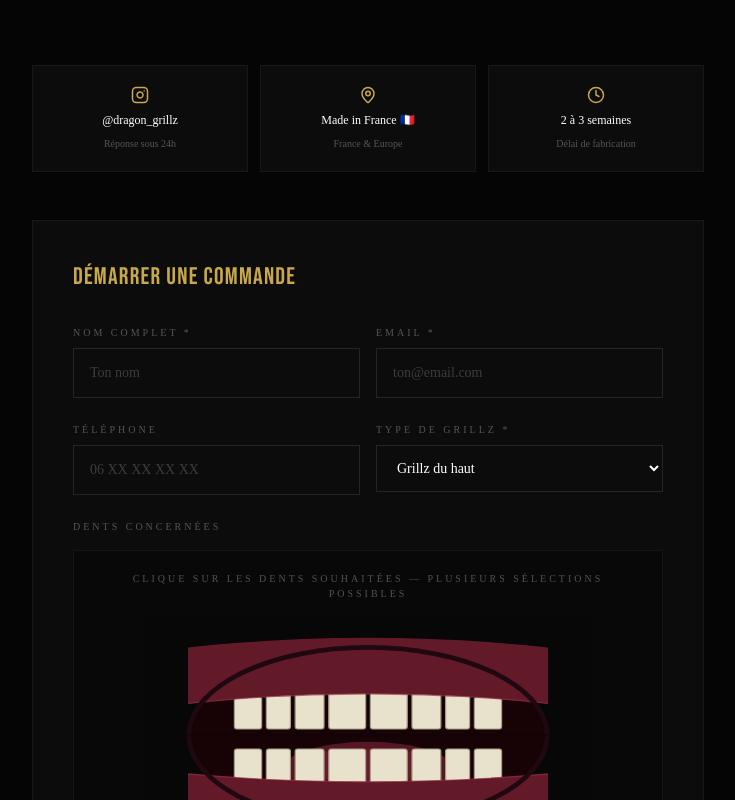
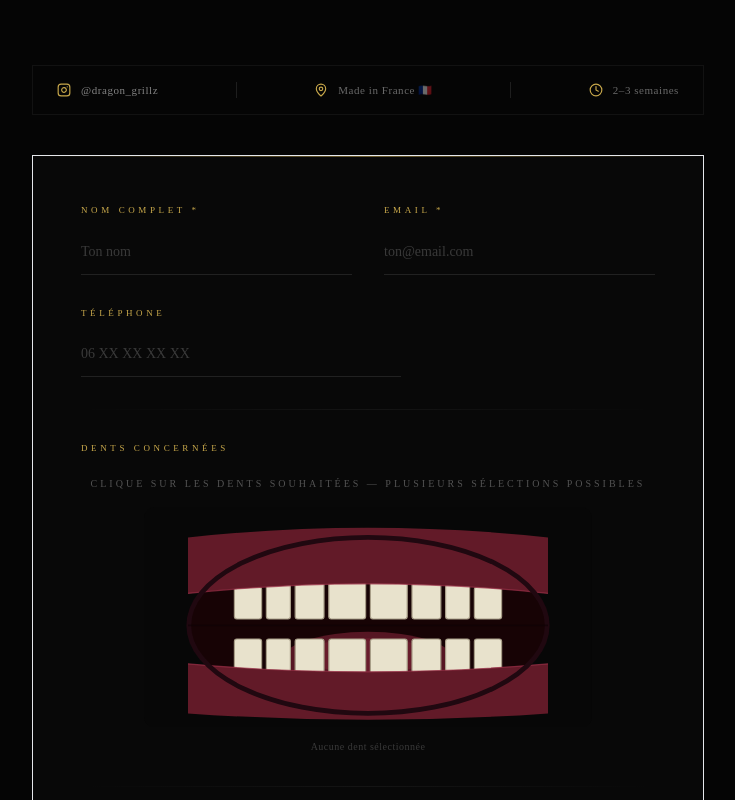
Before and after one commit to DVL15/dragon-grillz, a Next.js app: page /contact in a window 1280 px wide. Shown: the part 320-1120 px from the top of the page, without its empty margins (272-1007 px from the left). Built offline with nearby package versions, Linux system fonts and the light colour scheme.

Commit message:
tooth selector + scroll particles + form redesign

```diff
--- a/app/api/contact/route.ts
+++ b/app/api/contact/route.ts
@@ -6,7 +6,7 @@ const resend = new Resend(process.env.RESEND_API_KEY)
 export async function POST(request: Request) {
   try {
     const body = await request.json()
-    const { name, email, phone, type, description, teeth } = body
+    const { name, email, phone, description, teeth } = body
 
     if (!name || !email || !description) {
       return NextResponse.json({ error: 'Champs manquants' }, { status: 400 })
@@ -32,10 +32,6 @@ export async function POST(request: Request) {
             <tr style="border-bottom: 1px solid #222;">
               <td style="padding: 12px 0; color: #888;">Téléphone</td>
               <td style="padding: 12px 0; color: #fff;">${phone || 'Non renseigné'}</td>
-            </tr>
-            <tr style="border-bottom: 1px solid #222;">
-              <td style="padding: 12px 0; color: #888;">Type de Grillz</td>
-              <td style="padding: 12px 0; color: #fff;">${type}</td>
             </tr>
             <tr style="border-bottom: 1px solid #222;">
               <td style="padding: 12px 0; color: #888; vertical-align: top;">Dents choisies</td>
--- a/app/contact/page.tsx
+++ b/app/contact/page.tsx
@@ -9,41 +9,30 @@ type Status = 'idle' | 'loading' | 'success' | 'error'
 
 export default function ContactPage() {
   const [status, setStatus] = useState<Status>('idle')
-  const [form, setForm] = useState({
-    name: '',
-    email: '',
-    phone: '',
-    type: 'Haut',
-    description: '',
-  })
+  const [form, setForm] = useState({ name: '', email: '', phone: '', description: '' })
   const [selectedTeeth, setSelectedTeeth] = useState<string[]>([])
 
-  const toggleTooth = (id: string) => {
+  const toggleTooth = (id: string) =>
     setSelectedTeeth((prev) =>
       prev.includes(id) ? prev.filter((t) => t !== id) : [...prev, id]
     )
-  }
 
   const handleChange = (
-    e: React.ChangeEvent<HTMLInputElement | HTMLSelectElement | HTMLTextAreaElement>
-  ) => {
-    setForm({ ...form, [e.target.name]: e.target.value })
-  }
+    e: React.ChangeEvent<HTMLInputElement | HTMLTextAreaElement>
+  ) => setForm({ ...form, [e.target.name]: e.target.value })
 
   const handleSubmit = async (e: React.FormEvent) => {
     e.preventDefault()
     setStatus('loading')
-
     try {
       const res = await fetch('/api/contact', {
         method: 'POST',
         headers: { 'Content-Type': 'application/json' },
         body: JSON.stringify({ ...form, teeth: selectedTeeth }),
       })
-
       if (res.ok) {
         setStatus('success')
-        setForm({ name: '', email: '', phone: '', type: 'Haut', description: '' })
+        setForm({ name: '', email: '', phone: '', description: '' })
         setSelectedTeeth([])
       } else {
         setStatus('error')
@@ -54,7 +43,7 @@ export default function ContactPage() {
   }
 
   const inputClass =
-    'w-full bg-[#0C0C0C] border border-white/10 text-white text-sm px-4 py-3.5 focus:outline-none focus:border-[#C8A84B]/50 transition-colors placeholder:text-white/20'
+    'w-full bg-transparent border-b border-white/10 text-white text-sm px-0 py-3 focus:outline-none focus:border-[#C8A84B]/60 transition-colors placeholder:text-white/20'
 
   return (
     <div className="min-h-screen pt-32 pb-28 px-6">
@@ -70,62 +59,52 @@ export default function ContactPage() {
           <span className="text-[#C8A84B] text-[10px] tracking-[0.5em] uppercase font-medium mb-4 block">
             Contact
           </span>
-          <h1 className="font-bebas text-5xl md:text-8xl tracking-wider mb-5">NOUS CONTACTER</h1>
+          <h1 className="font-bebas text-5xl md:text-8xl tracking-wider mb-5">
+            NOUS CONTACTER
+          </h1>
           <p className="text-white/40 text-sm leading-relaxed max-w-sm mx-auto">
             Remplis le formulaire ci-dessous pour démarrer ta commande.
             On te répond sous 24h.
           </p>
         </motion.div>
 
-        {/* Info cards */}
-        <div className="grid grid-cols-3 gap-3 mb-12">
-          <motion.a
+        {/* Info strip */}
+        <motion.div
+          initial={{ opacity: 0, y: 16 }}
+          animate={{ opacity: 1, y: 0 }}
+          transition={{ duration: 0.6, delay: 0.15 }}
+          className="flex items-center justify-between border border-white/5 px-6 py-4 mb-10"
+        >
+          <a
             href="https://www.instagram.com/dragon_grillz/"
             target="_blank"
             rel="noopener noreferrer"
-            initial={{ opacity: 0, y: 20 }}
-            animate={{ opacity: 1, y: 0 }}
-            transition={{ duration: 0.5, delay: 0.1 }}
-            className="flex flex-col items-center gap-2 bg-[#0C0C0C] border border-white/5 p-5 hover:border-[#C8A84B]/30 transition-all group text-center"
+            className="flex items-center gap-2.5 text-white/50 hover:text-[#C8A84B] transition-colors group"
           >
-            <Instagram size={18} className="text-[#C8A84B]" />
-            <p className="text-white text-xs font-medium group-hover:text-[#C8A84B] transition-colors">@dragon_grillz</p>
-            <p className="text-white/30 text-[10px]">Réponse sous 24h</p>
-          </motion.a>
+            <Instagram size={14} className="text-[#C8A84B]" />
+            <span className="text-[11px] tracking-wider">@dragon_grillz</span>
+          </a>
+          <div className="w-px h-4 bg-white/10" />
+          <div className="flex items-center gap-2.5 text-white/40">
+            <MapPin size={14} className="text-[#C8A84B]" />
+            <span className="text-[11px] tracking-wider">Made in France 🇫🇷</span>
+          </div>
+          <div className="w-px h-4 bg-white/10" />
+          <div className="flex items-center gap-2.5 text-white/40">
+            <Clock size={14} className="text-[#C8A84B]" />
+            <span className="text-[11px] tracking-wider">2–3 semaines</span>
+          </div>
+        </motion.div>
 
+        {/* Form card */}
         <motion.div
           initial={{ opacity: 0, y: 20 }}
           animate={{ opacity: 1, y: 0 }}
-            transition={{ duration: 0.5, delay: 0.2 }}
-            className="flex flex-col items-center gap-2 bg-[#0C0C0C] border border-white/5 p-5 text-center"
+          transition={{ duration: 0.7, delay: 0.25 }}
+          className="relative border border-white/8 bg-[#080808] p-8 md:p-12"
         >
-            <MapPin size={18} className="text-[#C8A84B]" />
-            <p className="text-white text-xs font-medium">Made in France 🇫🇷</p>
-            <p className="text-white/30 text-[10px]">France & Europe</p>
-          </motion.div>
-
-          <motion.div
-            initial={{ opacity: 0, y: 20 }}
-            animate={{ opacity: 1, y: 0 }}
-            transition={{ duration: 0.5, delay: 0.3 }}
-            className="flex flex-col items-center gap-2 bg-[#0C0C0C] border border-white/5 p-5 text-center"
-          >
-            <Clock size={18} className="text-[#C8A84B]" />
-            <p className="text-white text-xs font-medium">2 à 3 semaines</p>
-            <p className="text-white/30 text-[10px]">Délai de fabrication</p>
-          </motion.div>
-        </div>
-
-        {/* Form */}
-        <motion.div
-          initial={{ opacity: 0, y: 20 }}
-          animate={{ opacity: 1, y: 0 }}
-          transition={{ duration: 0.7, delay: 0.2 }}
-          className="bg-[#0C0C0C] border border-white/5 p-8 md:p-10"
-        >
-          <h2 className="font-bebas text-2xl tracking-wider text-[#C8A84B] mb-8">
-            DÉMARRER UNE COMMANDE
-          </h2>
+          {/* Gold top border */}
+          <div className="absolute top-0 left-0 right-0 h-px bg-gradient-to-r from-transparent via-[#C8A84B]/50 to-transparent" />
 
           {status === 'success' ? (
             <motion.div
@@ -133,25 +112,25 @@ export default function ContactPage() {
               animate={{ opacity: 1, scale: 1 }}
               className="flex flex-col items-center justify-center py-16 text-center"
             >
-              <CheckCircle size={48} className="text-[#C8A84B] mb-4" />
-              <h3 className="font-bebas text-2xl tracking-wider mb-2">MESSAGE ENVOYÉ !</h3>
+              <CheckCircle size={44} className="text-[#C8A84B] mb-5" />
+              <h3 className="font-bebas text-3xl tracking-wider mb-2">MESSAGE ENVOYÉ</h3>
               <p className="text-white/40 text-sm max-w-xs leading-relaxed">
-                On a bien reçu ta demande. On te répond sous 24h pour lancer la fabrication.
+                Demande bien reçue. On te répond sous 24h pour lancer la fabrication.
               </p>
               <button
                 onClick={() => setStatus('idle')}
-                className="mt-8 text-[#C8A84B] text-xs tracking-[0.2em] uppercase border border-[#C8A84B]/30 px-6 py-2.5 hover:bg-[#C8A84B]/5 transition-colors"
+                className="mt-8 text-[#C8A84B] text-[10px] tracking-[0.3em] uppercase border border-[#C8A84B]/25 px-6 py-2.5 hover:bg-[#C8A84B]/5 transition-colors"
               >
                 Nouvelle demande
               </button>
             </motion.div>
           ) : (
-            <form onSubmit={handleSubmit} className="space-y-6">
+            <form onSubmit={handleSubmit} className="space-y-8">
 
               {/* Nom + Email */}
-              <div className="grid grid-cols-1 md:grid-cols-2 gap-4">
+              <div className="grid grid-cols-1 md:grid-cols-2 gap-8">
                 <div>
-                  <label className="text-white/30 text-[10px] uppercase tracking-[0.3em] block mb-2">
+                  <label className="text-[#C8A84B] text-[9px] uppercase tracking-[0.4em] block mb-3">
                     Nom complet *
                   </label>
                   <input
@@ -164,7 +143,7 @@ export default function ContactPage() {
                   />
                 </div>
                 <div>
-                  <label className="text-white/30 text-[10px] uppercase tracking-[0.3em] block mb-2">
+                  <label className="text-[#C8A84B] text-[9px] uppercase tracking-[0.4em] block mb-3">
                     Email *
                   </label>
                   <input
@@ -179,10 +158,9 @@ export default function ContactPage() {
                 </div>
               </div>
 
-              {/* Téléphone + Type */}
-              <div className="grid grid-cols-1 md:grid-cols-2 gap-4">
+              {/* Téléphone */}
               <div>
-                  <label className="text-white/30 text-[10px] uppercase tracking-[0.3em] block mb-2">
+                <label className="text-[#C8A84B] text-[9px] uppercase tracking-[0.4em] block mb-3">
                   Téléphone
                 </label>
                 <input
@@ -190,39 +168,27 @@ export default function ContactPage() {
                   value={form.phone}
                   onChange={handleChange}
                   placeholder="06 XX XX XX XX"
-                    className={inputClass}
+                  className={inputClass + ' max-w-xs'}
                 />
               </div>
-                <div>
-                  <label className="text-white/30 text-[10px] uppercase tracking-[0.3em] block mb-2">
-                    Type de Grillz *
-                  </label>
-                  <select
-                    name="type"
-                    value={form.type}
-                    onChange={handleChange}
-                    className={inputClass}
-                  >
-                    <option value="Haut">Grillz du haut</option>
-                    <option value="Bas">Grillz du bas</option>
-                    <option value="Complet">Haut + Bas (complet)</option>
-                  </select>
-                </div>
-              </div>
+
+              {/* Séparateur */}
+              <div className="h-px bg-gradient-to-r from-transparent via-white/5 to-transparent" />
 
               {/* Sélecteur de dents */}
               <div>
-                <label className="text-white/30 text-[10px] uppercase tracking-[0.3em] block mb-4">
+                <label className="text-[#C8A84B] text-[9px] uppercase tracking-[0.4em] block mb-5">
                   Dents concernées
                 </label>
-                <div className="border border-white/5 p-5 bg-[#080808]">
                 <ToothSelector selected={selectedTeeth} onToggle={toggleTooth} />
               </div>
-              </div>
+
+              {/* Séparateur */}
+              <div className="h-px bg-gradient-to-r from-transparent via-white/5 to-transparent" />
 
               {/* Description */}
               <div>
-                <label className="text-white/30 text-[10px] uppercase tracking-[0.3em] block mb-2">
+                <label className="text-[#C8A84B] text-[9px] uppercase tracking-[0.4em] block mb-3">
                   Description du projet *
                 </label>
                 <textarea
@@ -231,14 +197,14 @@ export default function ContactPage() {
                   onChange={handleChange}
                   placeholder="Décris le style que tu souhaites : couleur, finition, inspiration..."
                   required
-                  rows={5}
+                  rows={4}
                   className={inputClass + ' resize-none'}
                 />
               </div>
 
               {status === 'error' && (
-                <div className="flex items-center gap-2 text-red-400 text-xs">
-                  <AlertCircle size={14} />
+                <div className="flex items-center gap-2 text-red-400/80 text-xs">
+                  <AlertCircle size={13} />
                   <span>Une erreur est survenue. Réessaie ou contacte-nous sur Instagram.</span>
                 </div>
               )}
@@ -246,26 +212,25 @@ export default function ContactPage() {
               <button
                 type="submit"
                 disabled={status === 'loading'}
-                className="w-full flex items-center justify-center gap-3 bg-[#C8A84B] text-black font-semibold py-4 hover:bg-[#E8C96B] transition-colors text-xs tracking-[0.2em] uppercase disabled:opacity-50 disabled:cursor-not-allowed"
+                className="w-full flex items-center justify-center gap-3 bg-[#C8A84B] text-black font-semibold py-4 hover:bg-[#E8C96B] transition-colors text-[10px] tracking-[0.3em] uppercase disabled:opacity-50 disabled:cursor-not-allowed"
               >
                 {status === 'loading' ? (
                   <>
-                    <span className="w-4 h-4 border-2 border-black/30 border-t-black rounded-full animate-spin" />
+                    <span className="w-3.5 h-3.5 border-2 border-black/30 border-t-black rounded-full animate-spin" />
                     Envoi en cours...
                   </>
                 ) : (
                   <>
-                    <Send size={14} />
+                    <Send size={13} />
                     Envoyer ma demande
                   </>
                 )}
               </button>
-
-              <p className="text-white/20 text-[10px] text-center">
-                En soumettant ce formulaire, tu acceptes d'être contacté par Dragon Grillz.
-              </p>
             </form>
           )}
+
+          {/* Gold bottom border */}
+          <div className="absolute bottom-0 left-0 right-0 h-px bg-gradient-to-r from-transparent via-[#C8A84B]/20 to-transparent" />
         </motion.div>
       </div>
     </div>
--- a/app/page.tsx
+++ b/app/page.tsx
@@ -4,6 +4,7 @@ import Image from 'next/image'
 import Link from 'next/link'
 import { motion } from 'framer-motion'
 import { ArrowRight, Gem, Shield, Zap } from 'lucide-react'
+import ScrollParticles from '@/components/ScrollParticles'
 
 const fadeUp = {
   initial: { opacity: 0, y: 40 },
@@ -39,6 +40,8 @@ const features = [
 export default function HomePage() {
   return (
     <>
+      <ScrollParticles />
+
       {/* ── Hero ── */}
       <section className="relative h-screen flex items-center justify-center overflow-hidden">
         {/* Ambient glow */}
--- /dev/null
+++ b/components/ScrollParticles.tsx
@@ -0,0 +1,109 @@
+'use client'
+
+import { useScroll, useTransform, motion } from 'framer-motion'
+
+export default function ScrollParticles() {
+  const { scrollYProgress } = useScroll()
+
+  const y1 = useTransform(scrollYProgress, [0, 1], [0, 420])
+  const y2 = useTransform(scrollYProgress, [0, 1], [0, 260])
+  const y3 = useTransform(scrollYProgress, [0, 1], [0, 580])
+  const y4 = useTransform(scrollYProgress, [0, 1], [0, 180])
+  const y5 = useTransform(scrollYProgress, [0, 1], [0, 350])
+  const y6 = useTransform(scrollYProgress, [0, 1], [0, 480])
+
+  return (
+    <div
+      className="fixed inset-0 pointer-events-none z-0 overflow-hidden"
+      aria-hidden="true"
+    >
+      {/* ── Côté gauche ── */}
+
+      {/* Petit orbe brillant */}
+      <motion.div
+        style={{ y: y1 }}
+        className="absolute left-[3.5%] top-[8vh] w-1.5 h-1.5 rounded-full bg-[#C8A84B] opacity-55"
+      />
+
+      {/* Losange */}
+      <motion.div
+        style={{ y: y3 }}
+        className="absolute left-[6.5%] top-[22vh] w-2.5 h-2.5 rotate-45 bg-[#C8A84B] opacity-35"
+      />
+
+      {/* Grosse lueur douce */}
+      <motion.div
+        style={{ y: y2 }}
+        className="absolute left-[1%] top-[34vh] w-16 h-16 rounded-full bg-[#C8A84B] opacity-[0.04] blur-2xl"
+      />
+
+      {/* Point minuscule */}
+      <motion.div
+        style={{ y: y5 }}
+        className="absolute left-[8%] top-[50vh] w-1 h-1 rounded-full bg-[#C8A84B] opacity-50"
+      />
+
+      {/* Losange glow */}
+      <motion.div
+        style={{ y: y4 }}
+        className="absolute left-[4%] top-[65vh] w-3.5 h-3.5 rotate-45 bg-[#C8A84B]/25 blur-[3px]"
+      />
+
+      {/* Orbe moyen */}
+      <motion.div
+        style={{ y: y6 }}
+        className="absolute left-[5.5%] top-[80vh] w-8 h-8 rounded-full bg-[#C8A84B] opacity-[0.05] blur-xl"
+      />
+
+      {/* Point bas */}
+      <motion.div
+        style={{ y: y3 }}
+        className="absolute left-[2.5%] top-[88vh] w-1.5 h-1.5 rounded-full bg-[#C8A84B] opacity-30"
+      />
+
+      {/* ── Côté droit ── */}
+
+      {/* Losange haut */}
+      <motion.div
+        style={{ y: y2 }}
+        className="absolute right-[4%] top-[12vh] w-2 h-2 rotate-45 bg-[#C8A84B] opacity-45"
+      />
+
+      {/* Grosse lueur douce */}
+      <motion.div
+        style={{ y: y4 }}
+        className="absolute right-[1%] top-[24vh] w-20 h-20 rounded-full bg-[#C8A84B] opacity-[0.03] blur-3xl"
+      />
+
+      {/* Petit point */}
+      <motion.div
+        style={{ y: y1 }}
+        className="absolute right-[7%] top-[40vh] w-1.5 h-1.5 rounded-full bg-[#C8A84B] opacity-50"
+      />
+
+      {/* Losange glow */}
+      <motion.div
+        style={{ y: y5 }}
+        className="absolute right-[5%] top-[55vh] w-3 h-3 rotate-45 bg-[#C8A84B]/20 blur-[3px]"
+      />
+
+      {/* Orbe moyen */}
+      <motion.div
+        style={{ y: y3 }}
+        className="absolute right-[2%] top-[68vh] w-12 h-12 rounded-full bg-[#C8A84B] opacity-[0.04] blur-2xl"
+      />
+
+      {/* Minuscule point */}
+      <motion.div
+        style={{ y: y6 }}
+        className="absolute right-[8.5%] top-[78vh] w-1 h-1 rounded-full bg-[#C8A84B] opacity-40"
+      />
+
+      {/* Losange bas */}
+      <motion.div
+        style={{ y: y2 }}
+        className="absolute right-[3.5%] top-[90vh] w-2 h-2 rotate-45 bg-[#C8A84B] opacity-30"
+      />
+    </div>
+  )
+}
```
Lines whose indentation alone changed are shown as unchanged.
